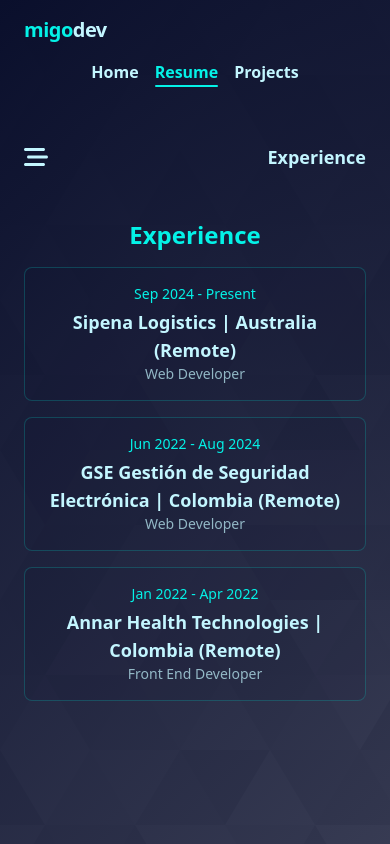
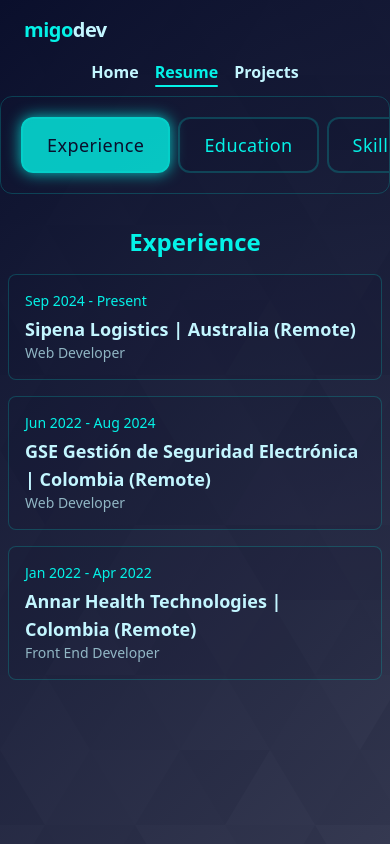
Before and after one commit to Migo1218/migodev, a Next.js app: page /resume in a window 390 px wide. Shown: the top 844 px of the page. Built offline with nearby package versions, Linux system fonts and the light colour scheme.

Commit message:
fix: Refactor ResumeTabs component for improved layout and responsiveness

```diff
--- a/src/components/ResumeTabs.tsx
+++ b/src/components/ResumeTabs.tsx
@@ -1,6 +1,4 @@
-import { AnimatePresence, motion } from "framer-motion";
 import React, { useState } from "react";
-import { FiX } from "react-icons/fi";
 import {
   SiReact,
   SiNextdotjs,
@@ -9,7 +7,8 @@
   SiRedux,
   SiMui,
 } from "react-icons/si";
-import { FaBarsStaggered } from "react-icons/fa6";
+import { useScroll, useTransform, motion } from "framer-motion";
+
 const TabButton = ({
   tab,
   activeTab,
@@ -51,7 +50,6 @@
 
 const ResumeTabs = () => {
   const [activeTab, setActiveTab] = useState("Experience");
-  const [isOpen, setIsOpen] = useState(false);
   const tabs = ["Experience", "Education", "Skills", "About"];
   const skills = [
     { label: "React", icon: <SiReact className="text-cyan-400" /> },
@@ -205,56 +203,28 @@
     }
   };
 
+  const { scrollY } = useScroll();
+  const mobileBg = useTransform(
+    scrollY,
+    [0, 50],
+    ["rgba(10,15,31,0)", "rgba(10,15,31,0.8)"]
+  );
+  const mobileBlur = useTransform(
+    scrollY,
+    [0, 50],
+    ["blur(0px)", "blur(10px)"]
+  );
+
   return (
-    <section className="min-h-screen flex items-center justify-center px-4 md:px-24 text-light">
-      <div className="w-full max-w-7xl flex flex-col md:flex-row gap-8 items-center justify-center">
-        {/* Sidebar */}
-        <div className="w-full md:w-1/3 flex flex-col items-center">
-          {/* Mobile hamburger button */}
-          <div className="md:hidden flex justify-between items-center mb-4 w-full px-2">
-            <button
-              className="text-light text-2xl"
-              onClick={() => setIsOpen(!isOpen)}
-              aria-label="Toggle menu"
-            >
-              {isOpen ? <FiX /> : <FaBarsStaggered />}
-            </button>
-            <span className="text-light font-semibold text-lg">
-              {activeTab}
-            </span>
-          </div>
+    <section className="min-h-screen text-light flex items-center justify-center md:p-6 md:p-24 mt-16">
+      <div className="w-full max-w-7xl h-[calc(100vh-4rem)] md:h-fit flex flex-col md:flex-row gap-8">
+        {/* Tabs */}
 
-          {/* Mobile dropdown */}
-          <AnimatePresence>
-            {isOpen && (
-              <motion.div
-                initial={{ opacity: 0, y: -10 }}
-                animate={{ opacity: 1, y: 0 }}
-                exit={{ opacity: 0, y: -10 }}
-                className="md:hidden flex flex-col gap-2 px-2 pb-4 w-full"
-              >
-                {tabs.map((tab) => (
-                  <button
-                    key={tab}
-                    onClick={() => {
-                      setActiveTab(tab);
-                      setIsOpen(false);
-                    }}
-                    className={`text-left px-4 py-2 rounded-lg border border-light text-light font-medium ${
-                      tab === activeTab
-                        ? "bg-accent text-primary"
-                        : "hover:bg-accent/20"
-                    }`}
-                  >
-                    {tab}
-                  </button>
-                ))}
-              </motion.div>
-            )}
-          </AnimatePresence>
-
-          {/* Desktop tabs */}
-          <div className="hidden md:flex flex-col gap-4 w-full">
+        <div className="md:hidden sticky top-24 z-40 w-full">
+          <motion.div
+            style={{ background: mobileBg, backdropFilter: mobileBlur }}
+            className="flex overflow-x-auto gap-2 p-5 hide-scrollbar border border-accent/20 rounded-xl"
+          >
             {tabs.map((tab) => (
               <TabButton
                 key={tab}
@@ -263,12 +233,24 @@
                 setActiveTab={setActiveTab}
               />
             ))}
-          </div>
+          </motion.div>
         </div>
 
-        {/* Contenido */}
-        <div className="w-full md:w-2/3 space-y-4 px-2 md:px-6 text-center">
-          <h2 className="text-2xl md:text-3xl font-bold text-accent">
+        {/* ✅ DESKTOP */}
+        <div className="hidden md:flex flex-col gap-4 w-1/3 max-h-[calc(100vh-8rem)] sticky top-24 overflow-y-auto">
+          {tabs.map((tab) => (
+            <TabButton
+              key={tab}
+              tab={tab}
+              activeTab={activeTab}
+              setActiveTab={setActiveTab}
+            />
+          ))}
+        </div>
+
+        {/* Contenido - para que haga scroll en las dos vistas */}
+        <div className="w-full md:w-2/3 overflow-y-auto space-y-4 px-2 md:px-6">
+          <h2 className="text-2xl md:text-3xl font-bold text-accent text-center md:text-left">
             {activeTab}
           </h2>
           <div>{renderContent()}</div>
```
